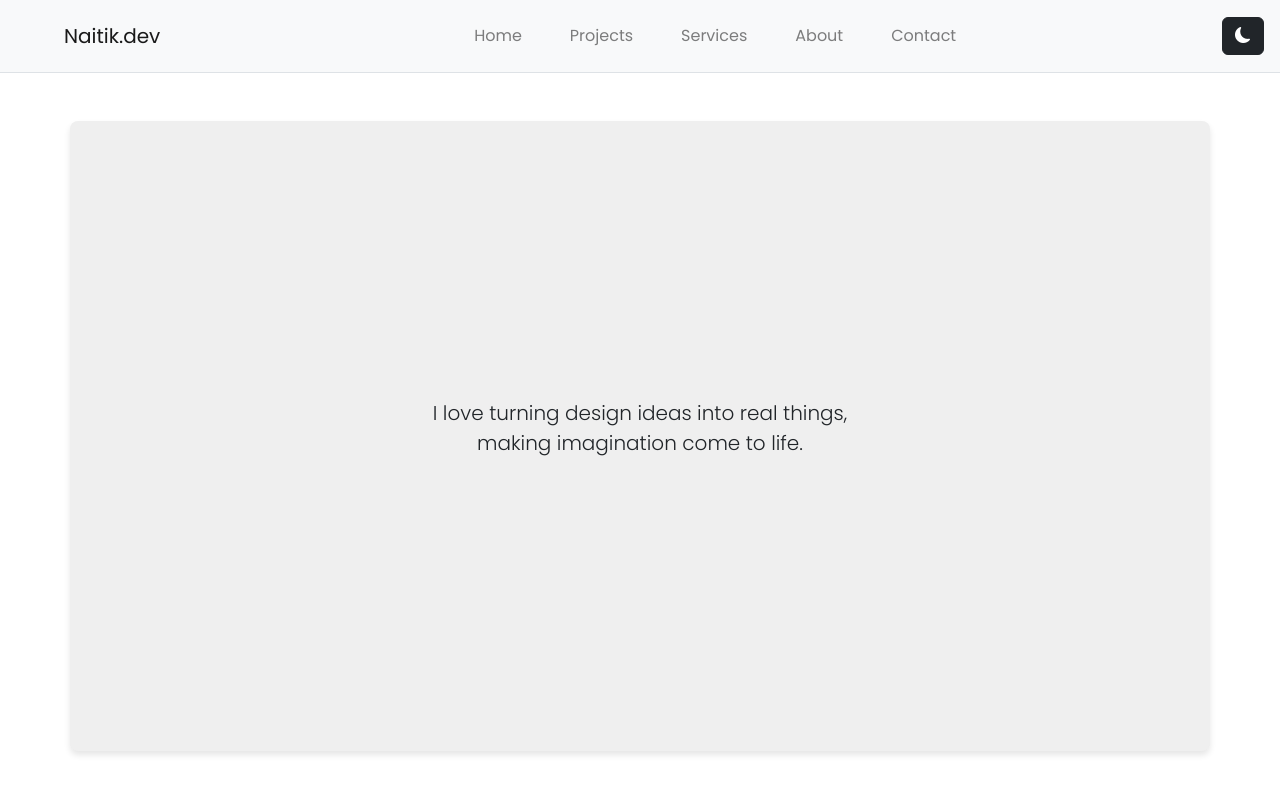
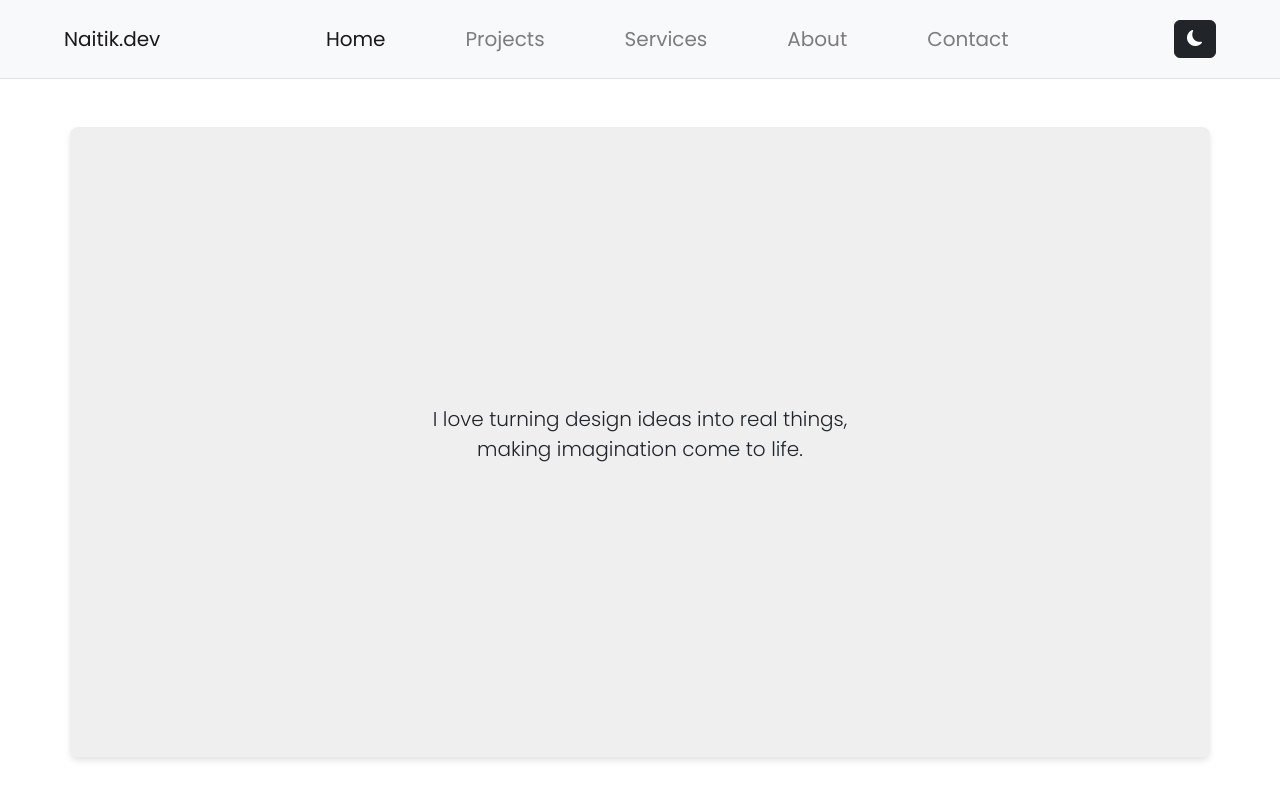
Before and after one commit to nikk-creador/React-app, a React (Create React App) app: page / in a window 1280 px wide. Shown: the top 800 px of the page. Built offline with nearby package versions, Linux system fonts and the light colour scheme.

Commit message:
NavLink implement

```diff
--- a/src/App.js
+++ b/src/App.js
@@ -1,6 +1,7 @@
 import React, { Fragment } from "react";
 import { BrowserRouter as Router, Routes, Route, Link } from "react-router-dom";
 import Home from "./pages/Home";
+import { useState } from "react";
 import Projects from "./pages/Projects";
 import Services from "./pages/Services";
 import ServiceName from "./components/ServiceName";
@@ -10,6 +11,8 @@ import Contact from "./pages/Contact";
 import NotFound from "./pages/NotFound";
 import "bootstrap/dist/css/bootstrap.min.css";
 import "./App.css";
+import { NavLink } from "react-router-dom";
+
 export default function App() {
   let liCollection = [
     {
@@ -40,10 +43,15 @@ export default function App() {
     },
   ];
 
+  const [isDarkMode, setIsDarkMode] = useState(false);
+  const handleClick = () => {
+    setIsDarkMode((prevState) => !prevState);
+  };
+  // dark mode button
   return (
     <Router>
       <div>
-        <nav className="navbar navbar-expand-lg navbar-light bg-light border-bottom p-3">
+        <nav className="navbar navbar-expand-lg navbar-light bg-light border-bottom p-3 fs-5">
           <Link to="/" className="navbar-brand mx-5">
             Naitik.dev
           </Link>
@@ -63,26 +71,39 @@ export default function App() {
               {liCollection.map((liItem) => {
                 return (
                   <Fragment key={liItem.id}>
-                    <li className="nav-item mx-3">
-                      <Link to={liItem.to} className="nav-link">
+                    <li className="nav-item mx-5 ms-3">
+                      <NavLink to={liItem.to} className="nav-link">
                         {liItem.name}
-                      </Link>
+                      </NavLink>
                     </li>
                   </Fragment>
                 );
               })}
             </ul>
+            <button
+              type="button"
+              className="btn btn-dark  ms-3 mx-5"
+              onClick={handleClick}
+            >
+              {isDarkMode ? (
+                <i className="bi bi-brightness-high-fill"></i>
+              ) : (
+                <i className="bi bi-moon-fill"></i>
+              )}
+            </button>
           </div>
-          <button type="button" className="btn btn-dark d-lg-block d-none">
-            <i className="bi bi-moon-fill"></i>
-          </button>
         </nav>
         <Routes>
           <Route path="/" element={<Home />} />
           <Route path="contact" element={<Contact />} />
-          <Route path="projects" element={<Projects />} />
+          <Route path="projects" element={<Projects />}>
+            <Route index element={<ServiceName />} />
+            {/* index means what it will render first on services route */}
+            <Route path=":slug" element={<ServiceDisplay />} />
+          </Route>
           <Route path="/services" element={<Services />}>
             <Route index element={<ServiceName />} />
+            {/* index means what it will render first on services route */}
             <Route path=":slug" element={<ServiceDisplay />} />
             {/* child route of services which will be made available using the outlet in v6 */}
           </Route>
```
